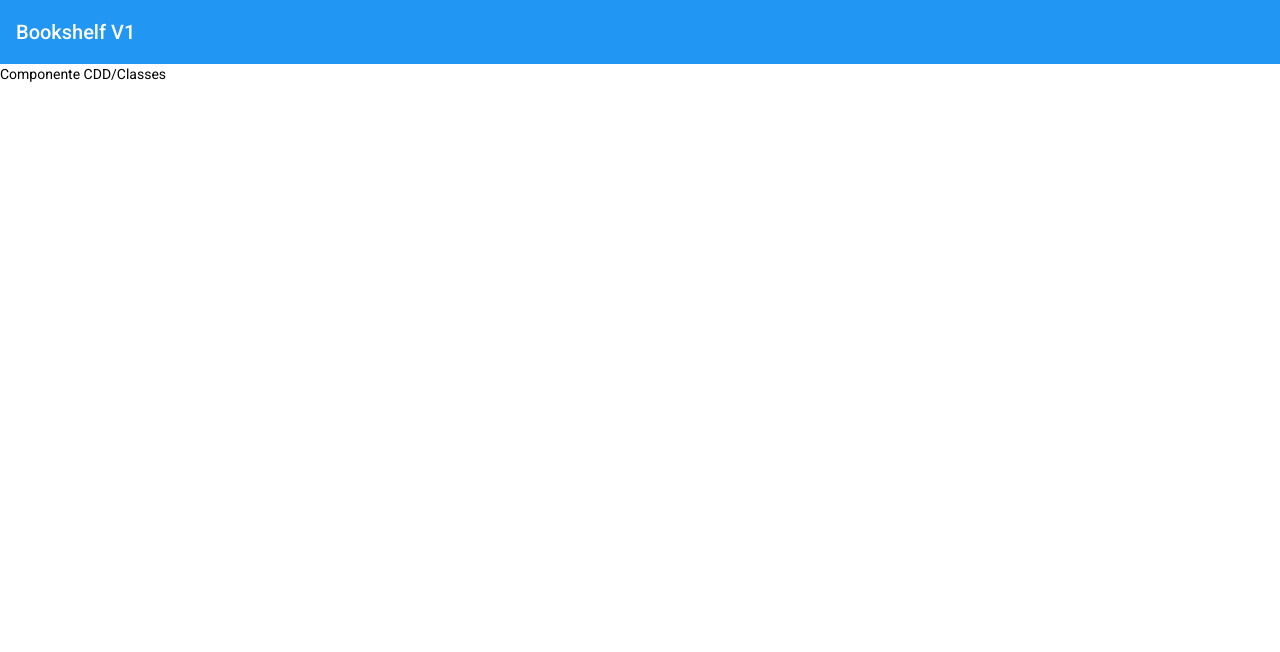
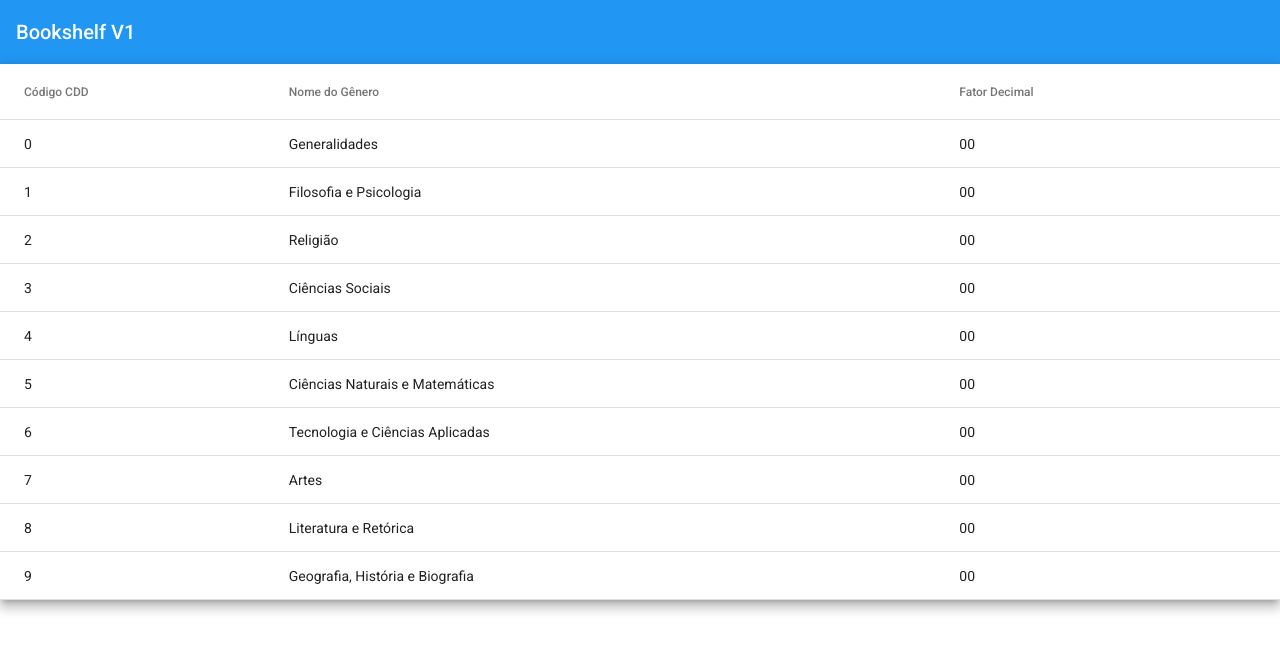
Before and after one commit to CamiMSilva/bookself_v1_camila, an Angular app: page /cdd in a window 1280 px wide. Shown: the top 652 px of the page. Built offline with nearby package versions, Linux system fonts and the light colour scheme.

Commit message:
adição de interface e tabela do Material com recurso de DataSource

```diff
--- a/src/app/app-routing.module.ts
+++ b/src/app/app-routing.module.ts
@@ -5,7 +5,7 @@
   {path: '', pathMatch: 'full', redirectTo: 'cdd'},
   {
     path: 'cdd',
-    loadChildren: () => import('./cdd/cdd-routing.module').then(m => m.CddRoutingModule)
+    loadChildren: () => import('./cdd/cdd.module').then(m => m.CddModule)
   }
 ];
 
--- a/src/app/cdd/cdd.module.ts
+++ b/src/app/cdd/cdd.module.ts
@@ -1,5 +1,6 @@
+import { CommonModule } from '@angular/common';
 import { NgModule } from '@angular/core';
-import { CommonModule } from '@angular/common';
+import { MatTableModule } from '@angular/material/table';
 
 import { CddRoutingModule } from './cdd-routing.module';
 import { ClassesComponent } from './classes/classes.component';
@@ -11,7 +12,8 @@
   ],
   imports: [
     CommonModule,
-    CddRoutingModule
+    CddRoutingModule,
+    MatTableModule,
   ]
 })
 export class CddModule { }
--- a/src/app/cdd/classes/classes.component.html
+++ b/src/app/cdd/classes/classes.component.html
@@ -1 +1,24 @@
-<div>Componente CDD/Classes</div>
+<table mat-table [dataSource]="livrosGenero" class="mat-elevation-z8">
+
+
+  <!-- ID do Genero -->
+  <ng-container matColumnDef="_idGenero">
+    <th mat-header-cell *matHeaderCellDef> Código CDD </th>
+    <td mat-cell *matCellDef="let generos"> {{generos._idGenero}} </td>
+  </ng-container>
+
+  <!-- Nome do Genero -->
+  <ng-container matColumnDef="nomeGenero">
+    <th mat-header-cell *matHeaderCellDef> Nome do Gênero </th>
+    <td mat-cell *matCellDef="let generos"> {{generos.nomeGenero}} </td>
+  </ng-container>
+
+  <!-- Decimal do Genero -->
+  <ng-container matColumnDef="decimalGenero">
+    <th mat-header-cell *matHeaderCellDef> Fator Decimal </th>
+    <td mat-cell *matCellDef="let generos"> {{generos.decimalGenero}} </td>
+  </ng-container>
+
+  <tr mat-header-row *matHeaderRowDef="visaoColunas"></tr>
+  <tr mat-row *matRowDef="let row; columns: visaoColunas;"></tr>
+</table>
--- a/src/app/cdd/classes/classes.component.scss
+++ b/src/app/cdd/classes/classes.component.scss
@@ -0,0 +1,3 @@
+table {
+  width: 100%;
+}
--- a/src/app/cdd/classes/classes.component.ts
+++ b/src/app/cdd/classes/classes.component.ts
@@ -7,6 +7,20 @@
 })
 export class ClassesComponent implements OnInit {
 
+  livrosGenero: any[]=[
+    {_idGenero: "0", nomeGenero: "Generalidades", decimalGenero: "00", livrosGenero: 150},
+    {_idGenero: "1", nomeGenero: "Filosofia e Psicologia", decimalGenero: "00", livrosGenero: 29},
+    {_idGenero: "2", nomeGenero: "Religião", decimalGenero: "00", livrosGenero: 41},
+    {_idGenero: "3", nomeGenero: "Ciências Sociais", decimalGenero: "00", livrosGenero: 33},
+    {_idGenero: "4", nomeGenero: "Línguas", decimalGenero: "00", livrosGenero: 23},
+    {_idGenero: "5", nomeGenero: "Ciências Naturais e Matemáticas", decimalGenero: "00", livrosGenero: 77},
+    {_idGenero: "6", nomeGenero: "Tecnologia e Ciências Aplicadas", decimalGenero: "00", livrosGenero: 98},
+    {_idGenero: "7", nomeGenero: "Artes", decimalGenero: "00", livrosGenero: 99},
+    {_idGenero: "8", nomeGenero: "Literatura e Retórica", decimalGenero: "00", livrosGenero: 40},
+    {_idGenero: "9", nomeGenero: "Geografia, História e Biografia", decimalGenero: "00", livrosGenero: 14},
+  ];
+  visaoColunas=['_idGenero', 'nomeGenero', 'decimalGenero']
+
   constructor() { }
 
   ngOnInit(): void {
--- /dev/null
+++ b/src/app/cdd/modelos/generos.ts
@@ -0,0 +1,6 @@
+export interface Generos {
+  _idGenero: string;
+  nomeGenero: string;
+  decimalGenero: string;
+  livrosGenero: number;
+}
```
